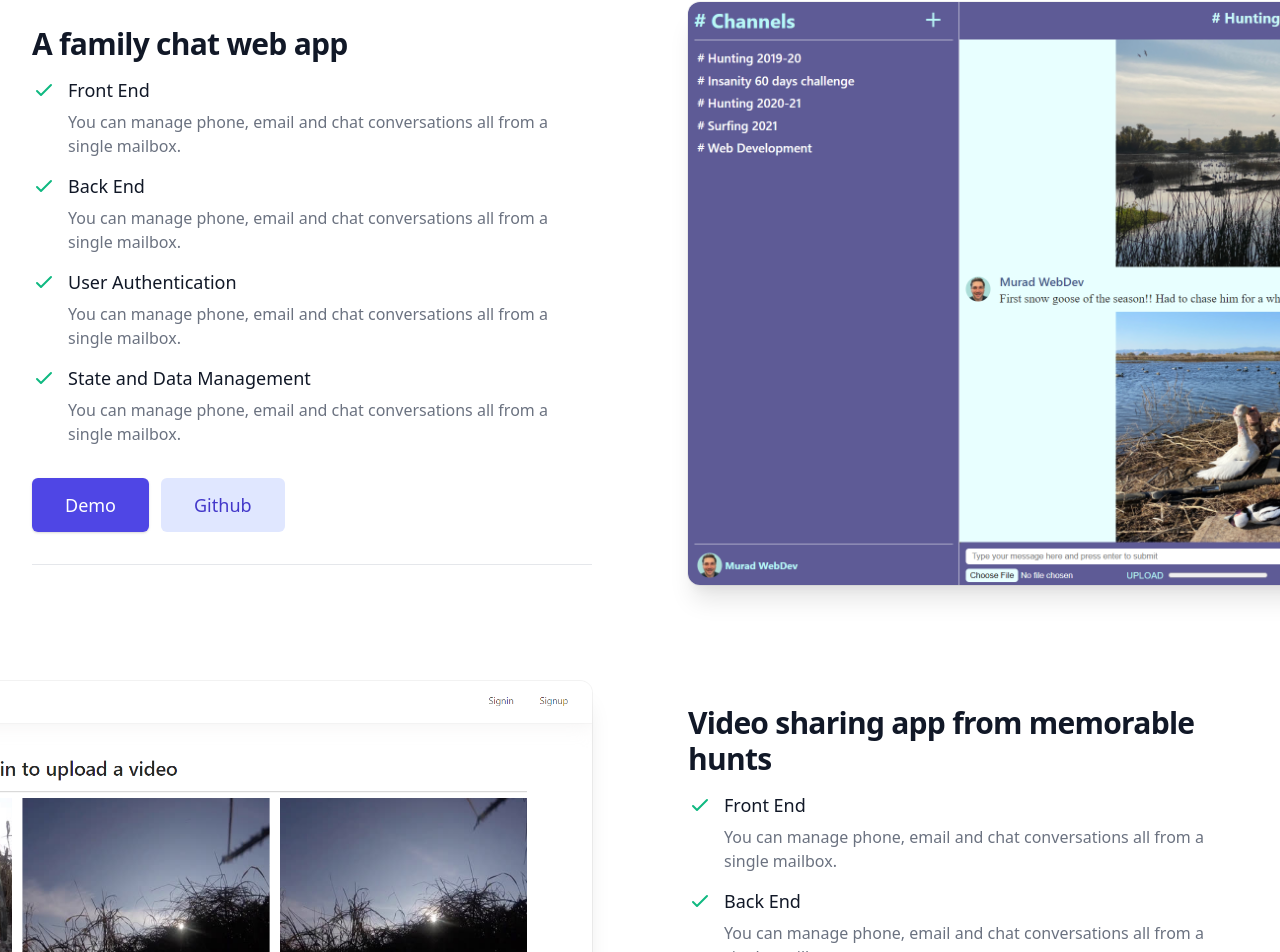
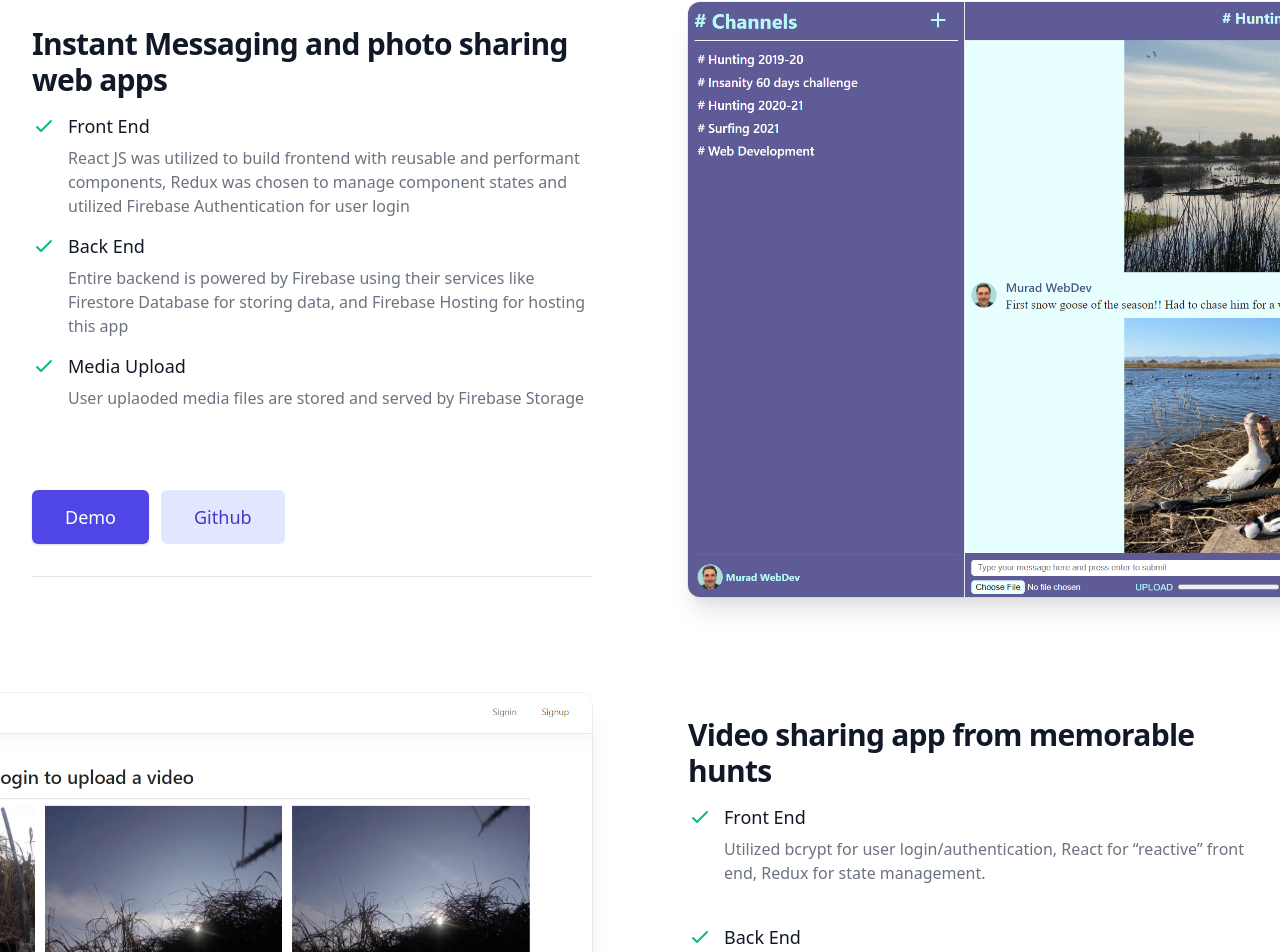
Before and after one commit to muradusa/next.js, a Next.js app: page / in a window 1280 px wide. Shown: the part 1568-2520 px from the top of the page. Built offline with nearby package versions, Linux system fonts and the light colour scheme.

Commit message:
adding content to projects component

```diff
--- a/components/Projects.js
+++ b/components/Projects.js
@@ -5,30 +5,23 @@ const features = [
   {
     name: "Front End",
     description1:
-      "You can manage phone, email and chat conversations all from a single mailbox.",
+      "React JS was utilized to build frontend with reusable and performant components, Redux was chosen to manage component states and utilized Firebase Authentication for user login",
     description2:
-      "You can manage phone, email and chat conversations all from a single mailbox.",
+      "Utilized bcrypt for user login/authentication, React for “reactive” front end, Redux for state management.",
   },
   {
     name: "Back End",
     description1:
-      "You can manage phone, email and chat conversations all from a single mailbox.",
+      "Entire backend is powered by Firebase using their services like Firestore Database for storing data, and Firebase Hosting for hosting this app",
     description2:
-      "You can manage phone, email and chat conversations all from a single mailbox.",
+      "Used Express.js to make RESTful API calls to backend built on Node.js. MongoDB was chosen with Mongoose.js for storing info on database.",
   },
   {
-    name: "User Authentication",
+    name: "Media Upload",
     description1:
-      "You can manage phone, email and chat conversations all from a single mailbox.",
+      "User uplaoded media files are stored and served by Firebase Storage",
     description2:
-      "You can manage phone, email and chat conversations all from a single mailbox.",
-  },
-  {
-    name: "State and Data Management",
-    description1:
-      "You can manage phone, email and chat conversations all from a single mailbox.",
-    description2:
-      "You can manage phone, email and chat conversations all from a single mailbox.",
+      "Utilized aws-sdk for uploading and storing videos in S3 Buckets and used AWS Lambda functions for auto generating thumbnails upon user video upload.",
   },
 ];
 
@@ -57,10 +50,10 @@ export default function Example() {
             <div>
               <div className="mt-2">
                 <h2 className="text-3xl font-extrabold tracking-tight text-gray-900">
-                  A family chat web app
+                  Instant Messaging and photo sharing web apps
                 </h2>
                 <div className="mt-12 lg:mt-4 lg:col-span-2">
-                  <dl className="space-y-10 sm:space-y-0 sm:grid sm:grid-cols-1 sm:grid-rows-4 sm:grid-flow-col sm:gap-x-6 sm:gap-y-4 lg:gap-x-8">
+                  <dl className="space-y-10 sm:space-y-0 sm:grid sm:grid-cols-1 sm:grid-rows-3 sm:grid-flow-col sm:gap-x-6 sm:gap-y-4 lg:gap-x-8">
                     {features.map((feature) => (
                       <div key={feature.name} className="relative">
                         <dt>
@@ -126,7 +119,7 @@ export default function Example() {
                   Video sharing app from memorable hunts
                 </h2>
                 <div className="mt-12 lg:mt-4 lg:col-span-2">
-                  <dl className="space-y-10 sm:space-y-0 sm:grid sm:grid-cols-1 sm:grid-rows-4 sm:grid-flow-col sm:gap-x-6 sm:gap-y-4 lg:gap-x-8">
+                  <dl className="space-y-10 sm:space-y-0 sm:grid sm:grid-cols-1 sm:grid-rows-3 sm:grid-flow-col sm:gap-x-6 sm:gap-y-4 lg:gap-x-8">
                     {features.map((feature) => (
                       <div key={feature.name} className="relative">
                         <dt>
```
